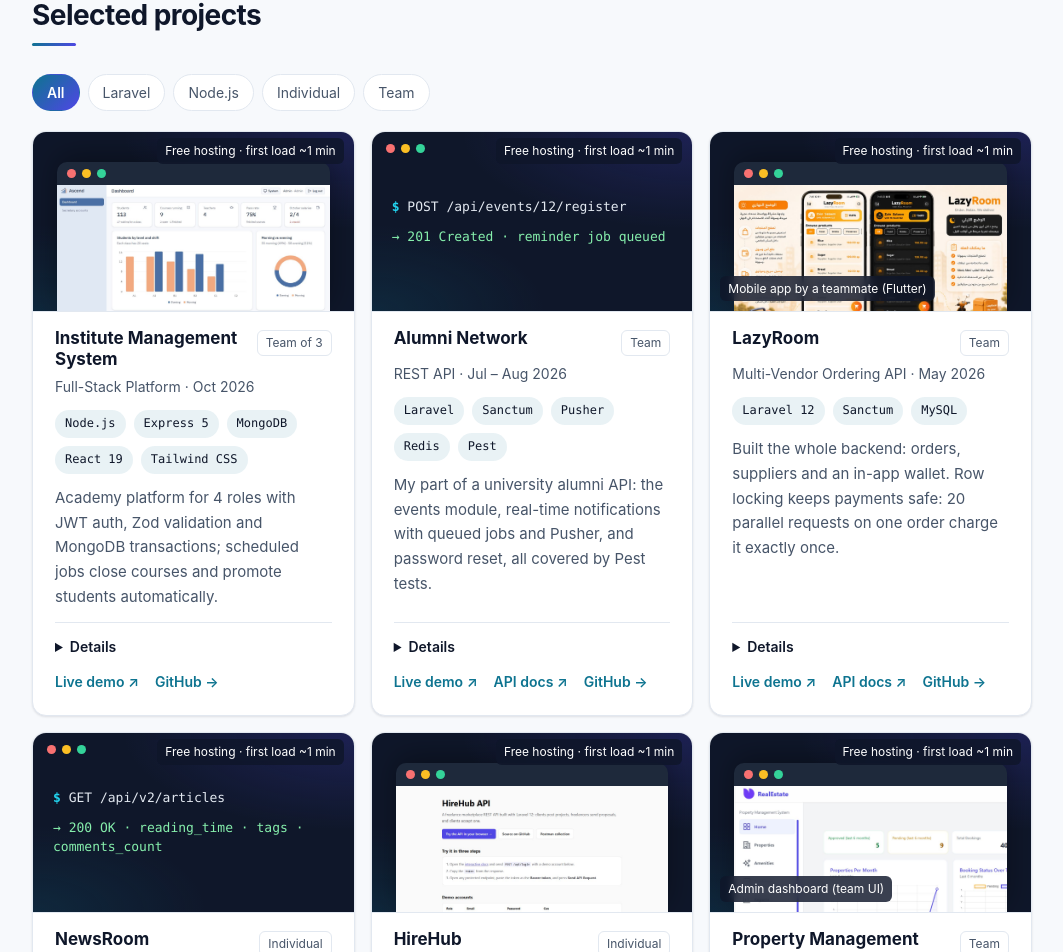
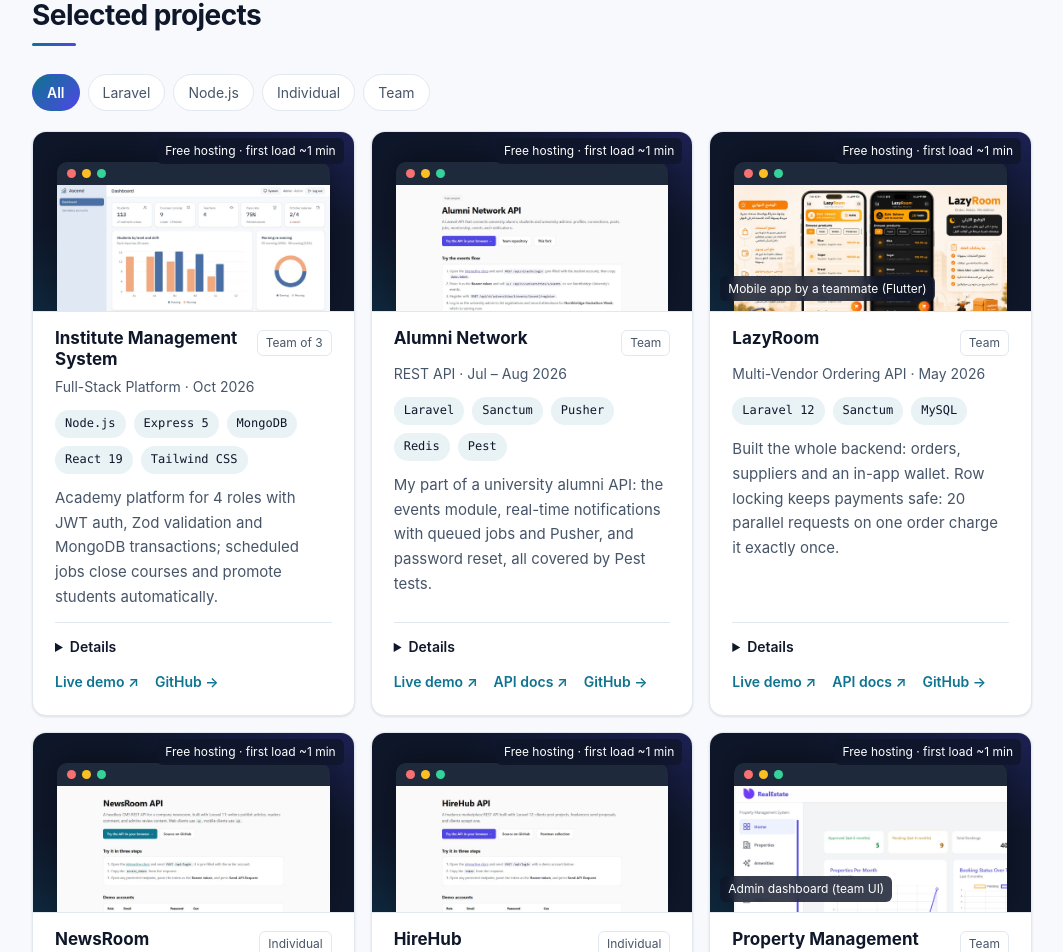
Before and after one commit to hasan123dayoub-del/portfolio, a React (Vite) app: page / in a window 1280 px wide. Shown: the part 2469-3421 px from the top of the page, without its empty margins (108-1171 px from the left). Built offline with nearby package versions, Linux system fonts and the light colour scheme.

Commit message:
NewsRoom and Alumni Network: cover screenshots of their live home pages

```diff
--- a/src/data.ts
+++ b/src/data.ts
@@ -123,7 +123,7 @@ export const projects: Project[] = [
     tech: ['Laravel', 'Sanctum', 'Pusher', 'Redis', 'Pest'],
     summary:
       'My part of a university alumni API: the events module, real-time notifications with queued jobs and Pusher, and password reset, all covered by Pest tests.',
-    terminal: { request: 'POST /api/events/12/register', response: '201 Created · reminder job queued' },
+    image: 'projects/alumni-home.jpg',
     points: [
       'Built the university events module (CRUD, registration, attendance, reminders), notifications management (endpoints, queued jobs, real-time Pusher delivery) and password reset/change.',
       'Covered the events, notifications and password features with Pest feature tests.',
@@ -159,7 +159,7 @@ export const projects: Project[] = [
     tech: ['Laravel 11', 'Sanctum', 'Redis', 'MySQL'],
     summary:
       'Headless CMS with versioned APIs (v1/v2), contextual binding, Redis atomic locks against cache stampedes, rate limiting and scheduled report jobs.',
-    terminal: { request: 'GET /api/v2/articles', response: '200 OK · reading_time · tags · comments_count' },
+    image: 'projects/newsroom-home.jpg',
     points: [
       'Served web and mobile clients from one codebase via versioned APIs (v1/v2), swapping implementations with contextual binding instead of duplicating controllers.',
       'Prevented cache stampedes (many requests rebuilding the same cache at once) with Redis atomic locks, rate-limited the API to 60 requests per minute, and scheduled monthly archiving and weekly report jobs.',
```
Also changed, not shown: public/projects/alumni-home.jpg (added), public/projects/newsroom-home.jpg (added).
